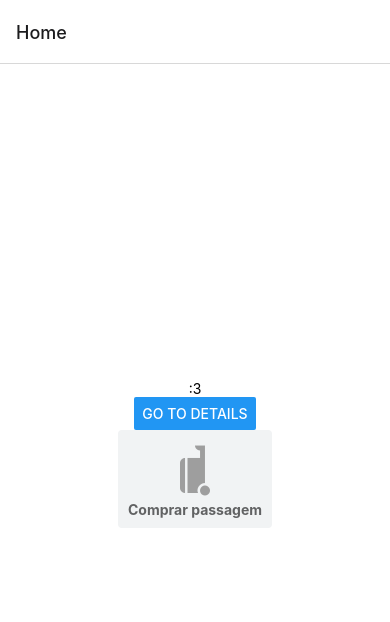
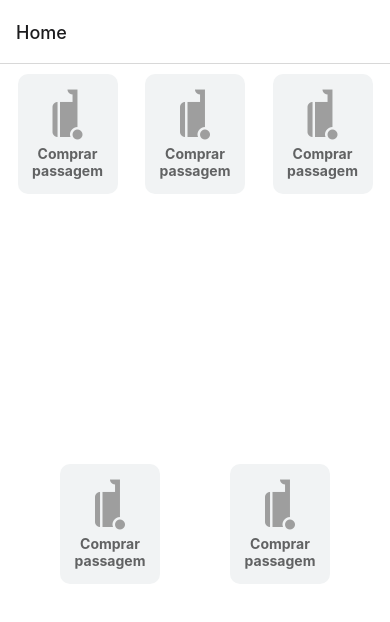
Before and after one commit to Christy386/app-cl-transportes, a React Native app: screen /Home in a window 390 px wide. Shown: the top 622 px of the page. Built offline with nearby package versions, Linux system fonts and the light colour scheme.

Commit message:
estilização do container da screen home

```diff
--- a/components/iconButton/index.js
+++ b/components/iconButton/index.js
@@ -4,7 +4,7 @@ import MCIcons from 'react-native-vector-icons/MaterialCommunityIcons';
 
 export default function IconButton({Icon, text, navigateTo, navigation}){
     return(
-        <View>
+        <View style={{margin: 10}}>
             <TouchableHighlight
                 underlayColor="#DDDDDD"
                 onPress={() => navigation.navigate(navigateTo)}
@@ -20,14 +20,17 @@ export default function IconButton({Icon, text, navigateTo, navigation}){
 
 const styles = StyleSheet.create({
     button: {
-        borderRadius: 4,
+        borderRadius: 10,
         alignItems: 'center',
         backgroundColor: '#f1f3f4',
         padding: 10,
+        width: 100,
+        height: 120,
     },
     text: {
         color: '#616263',
-        fontWeight: 'bold'
+        fontWeight: 'bold',
+        textAlign: 'center',
     }
 
   });
--- a/screens/HomeScreen/index.js
+++ b/screens/HomeScreen/index.js
@@ -8,12 +8,36 @@ import IconButton from '../../components/iconButton';
 export default function HomeScreen({ navigation }) {
   return (
     <View style={styles.container}>
-      <Text>:3</Text>
-      <Button
-        title="Go to Details"
-        onPress={() => navigation.navigate('Details')}
+      <IconButton
+        Icon = {MCIcons}
+        text="Comprar passagem"
+        navigateTo="BuyTicket"
+        navigation={navigation}
       />
-      <IconButton Icon = {MCIcons} text="Comprar passagem" navigateTo="BuyTicket" navigation={navigation}/>
+      <IconButton
+        Icon = {MCIcons}
+        text="Comprar passagem"
+        navigateTo="BuyTicket"
+        navigation={navigation}
+      />
+      <IconButton
+        Icon = {MCIcons}
+        text="Comprar passagem"
+        navigateTo="BuyTicket"
+        navigation={navigation}
+      />
+      <IconButton
+        Icon = {MCIcons}
+        text="Comprar passagem"
+        navigateTo="BuyTicket"
+        navigation={navigation}
+      />
+      <IconButton
+        Icon = {MCIcons}
+        text="Comprar passagem"
+        navigateTo="BuyTicket"
+        navigation={navigation}
+      />
     </View>
   );
 }
@@ -22,7 +46,9 @@ const styles = StyleSheet.create({
   container: {
     flex: 1,
     backgroundColor: '#fff',
-    alignItems: 'center',
-    justifyContent: 'center',
+    alignItems: 'flex-start',
+    justifyContent: 'space-evenly',
+    flexDirection: 'row',
+    flexWrap: 'wrap',
   },
 });
```
